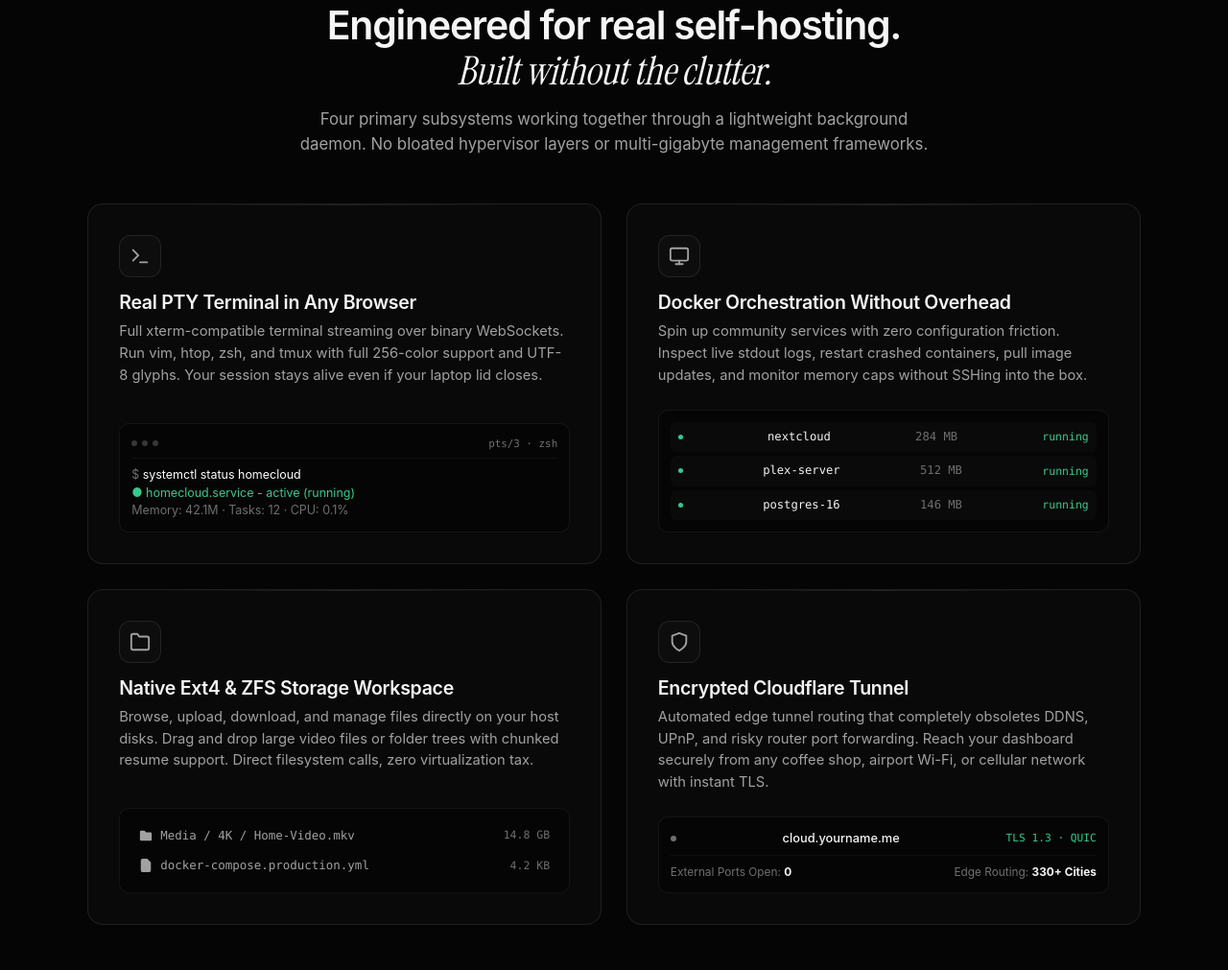
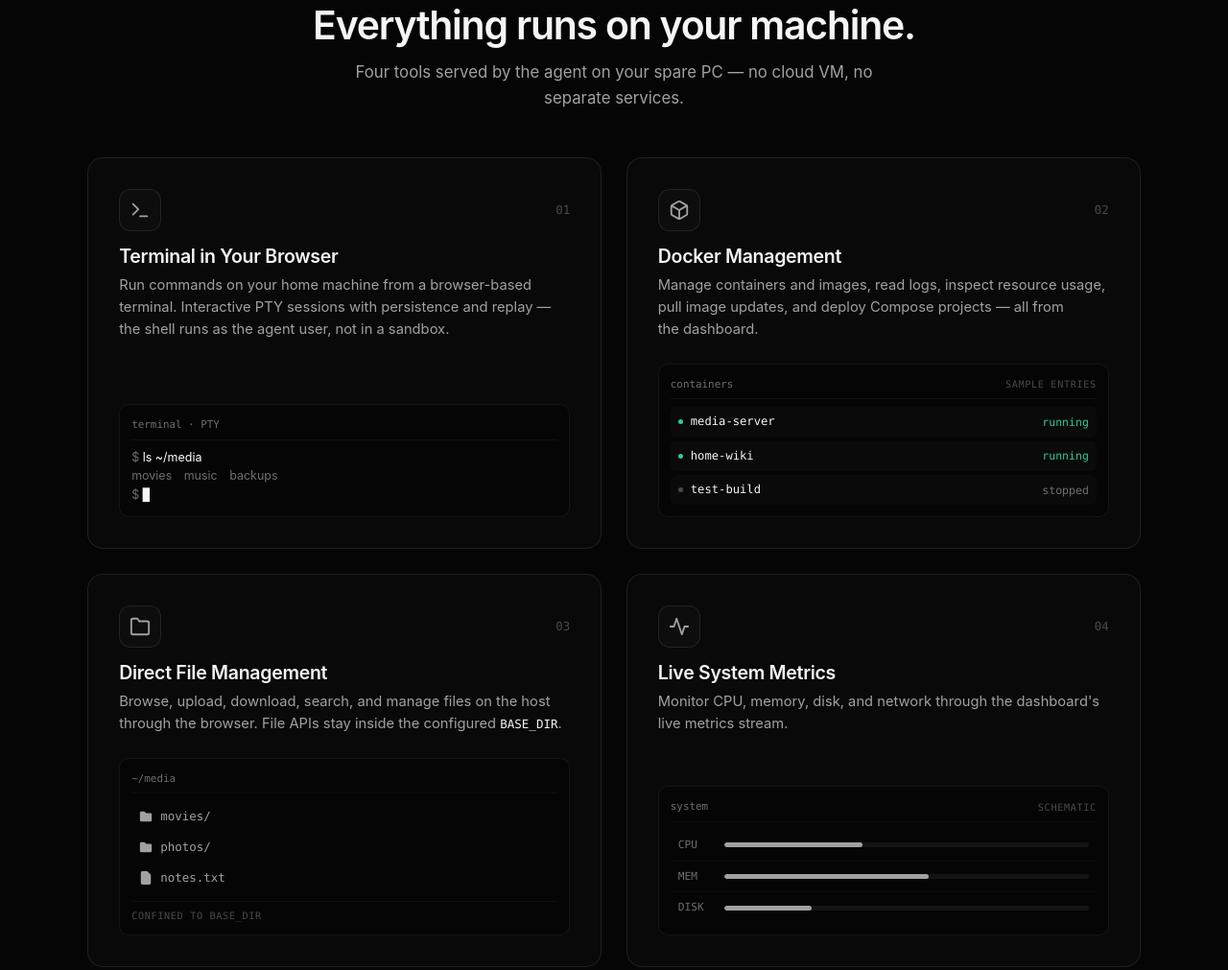
Before and after one commit to Cypher-0071/Home_Cloud, an Astro site in the folder landing/: page / in a window 1280 px wide. Shown: the part 3015-4026 px from the top of the page at 96% size. Built offline with nearby package versions, Linux system fonts and the light colour scheme; Astro itself is replaced by a stand-in of ours.

Commit message:
feat(landing): refine Features section with verified content

```diff
--- a/landing/src/components/Features.astro
+++ b/landing/src/components/Features.astro
@@ -1,161 +1,166 @@
 ---
 // landing/src/components/Features.astro
-// Feature Highlights: 4 focused, beautifully crafted Bento cards with tactile micro-interactions
-// (Host Terminal, Container Engine, Sovereign Storage, Zero-Trust Tunnel)
+// Feature grid: four implemented capabilities, each with a compact preview
+// that resembles the real product. Preview data is illustrative where noted;
+// no fabricated measurements, no unimplemented features.
 ---
 
 <section id="features" class="features-section">
   <div class="container features-container">
     <div class="features-header reveal">
       <h2 class="features-title">
-        Engineered for real self-hosting.<br />
-        <span class="font-serif-italic">Built without the clutter.</span>
+        Everything runs on your machine.
       </h2>
       <p class="features-desc">
-        Four primary subsystems working together through a lightweight background daemon.
-        No bloated hypervisor layers or multi-gigabyte management frameworks.
+        Four tools served by the agent on your spare PC — no cloud VM,
+        no separate services.
       </p>
     </div>
 
     <div class="features-bento-grid">
-      <!-- Feature Card 1: Web Terminal -->
+      <!-- 01: Terminal -->
       <div class="bento-card reveal">
-        <div class="card-glow" aria-hidden="true"></div>
         <div class="card-icon-bar">
-          <div class="feature-icon orange">
+          <div class="feature-icon">
             <svg viewBox="0 0 24 24" width="22" height="22" fill="none" stroke="currentColor" stroke-width="2" stroke-linecap="round" stroke-linejoin="round">
               <polyline points="4 17 10 11 4 5"></polyline>
               <line x1="12" y1="19" x2="20" y2="19"></line>
             </svg>
           </div>
+          <span class="card-num">01</span>
         </div>
 
-        <h3 class="card-title">Real PTY Terminal in Any Browser</h3>
+        <h3 class="card-title">Terminal in Your Browser</h3>
         <p class="card-desc">
-          Full xterm-compatible terminal streaming over binary WebSockets. Run vim, htop, zsh,
-          and tmux with full 256-color support and UTF-8 glyphs. Your session stays alive
-          even if your laptop lid closes.
+          Run commands on your home machine from a browser-based terminal.
+          Interactive PTY sessions with persistence and replay — the shell runs
+          as the agent user, not in a sandbox.
         </p>
 
-        <!-- Micro-Interactive Visual Preview -->
         <div class="card-micro-preview terminal-preview">
           <div class="preview-chrome">
-            <span class="p-dot"></span>
-            <span class="p-dot"></span>
-            <span class="p-dot"></span>
-            <span class="p-title">pts/3 · zsh</span>
+            <span class="p-title">terminal · PTY</span>
           </div>
           <div class="preview-body mono">
-            <div class="code-line"><span class="c-prompt">$</span> <span class="c-cmd">systemctl status homecloud</span></div>
-            <div class="code-line c-ok">● homecloud.service - active (running)</div>
-            <div class="code-line c-dim">  Memory: 42.1M · Tasks: 12 · CPU: 0.1%</div>
+            <div class="code-line"><span class="c-prompt">$</span> <span class="c-cmd">ls ~/media</span></div>
+            <div class="code-line c-dim">movies&ensp;&ensp;music&ensp;&ensp;backups</div>
+            <div class="code-line"><span class="c-prompt">$</span> <span class="c-caret">▊</span></div>
           </div>
         </div>
       </div>
 
-      <!-- Feature Card 2: Docker Containers -->
+      <!-- 02: Docker -->
       <div class="bento-card reveal">
-        <div class="card-glow" aria-hidden="true"></div>
         <div class="card-icon-bar">
-          <div class="feature-icon blue">
+          <div class="feature-icon">
             <svg viewBox="0 0 24 24" width="22" height="22" fill="none" stroke="currentColor" stroke-width="2" stroke-linecap="round" stroke-linejoin="round">
-              <rect x="2" y="3" width="20" height="14" rx="2"></rect>
-              <line x1="8" y1="21" x2="16" y2="21"></line>
-              <line x1="12" y1="17" x2="12" y2="21"></line>
+              <path d="M21 8a2 2 0 0 0-1-1.73l-7-4a2 2 0 0 0-2 0l-7 4A2 2 0 0 0 3 8v8a2 2 0 0 0 1 1.73l7 4a2 2 0 0 0 2 0l7-4A2 2 0 0 0 21 16z"></path>
+              <polyline points="3.3 7 12 12 20.7 7"></polyline>
+              <line x1="12" y1="22" x2="12" y2="12"></line>
             </svg>
           </div>
+          <span class="card-num">02</span>
         </div>
 
-        <h3 class="card-title">Docker Orchestration Without Overhead</h3>
+        <h3 class="card-title">Docker Management</h3>
         <p class="card-desc">
-          Spin up community services with zero configuration friction. Inspect live stdout logs,
-          restart crashed containers, pull image updates, and monitor memory caps without SSHing
-          into the box.
+          Manage containers and images, read logs, inspect resource usage, pull
+          image updates, and deploy Compose projects — all from the dashboard.
         </p>
 
-        <!-- Micro-Interactive Visual Preview -->
         <div class="card-micro-preview docker-preview">
+          <div class="preview-chrome">
+            <span class="p-title">containers</span>
+            <span class="p-note">SAMPLE ENTRIES</span>
+          </div>
           <div class="docker-mini-row">
             <span class="mini-status-led"></span>
-            <span class="mini-name">nextcloud</span>
-            <span class="mini-metric">284 MB</span>
+            <span class="mini-name">media-server</span>
             <span class="mini-state">running</span>
           </div>
           <div class="docker-mini-row">
             <span class="mini-status-led"></span>
-            <span class="mini-name">plex-server</span>
-            <span class="mini-metric">512 MB</span>
+            <span class="mini-name">home-wiki</span>
             <span class="mini-state">running</span>
           </div>
-          <div class="docker-mini-row">
+          <div class="docker-mini-row is-stopped">
             <span class="mini-status-led"></span>
-            <span class="mini-name">postgres-16</span>
-            <span class="mini-metric">146 MB</span>
-            <span class="mini-state">running</span>
+            <span class="mini-name">test-build</span>
+            <span class="mini-state">stopped</span>
           </div>
         </div>
       </div>
 
-      <!-- Feature Card 3: Storage & Files -->
+      <!-- 03: Files -->
       <div class="bento-card reveal">
-        <div class="card-glow" aria-hidden="true"></div>
         <div class="card-icon-bar">
-          <div class="feature-icon purple">
+          <div class="feature-icon">
             <svg viewBox="0 0 24 24" width="22" height="22" fill="none" stroke="currentColor" stroke-width="2" stroke-linecap="round" stroke-linejoin="round">
               <path d="M22 19a2 2 0 0 1-2 2H4a2 2 0 0 1-2-2V5a2 2 0 0 1 2-2h5l2 3h9a2 2 0 0 1 2 2z"></path>
             </svg>
           </div>
+          <span class="card-num">03</span>
         </div>
 
-        <h3 class="card-title">Native Ext4 & ZFS Storage Workspace</h3>
+        <h3 class="card-title">Direct File Management</h3>
         <p class="card-desc">
-          Browse, upload, download, and manage files directly on your host disks.
-          Drag and drop large video files or folder trees with chunked resume support.
-          Direct filesystem calls, zero virtualization tax.
+          Browse, upload, download, search, and manage files on the host through
+          the browser. File APIs stay inside the configured <code>BASE_DIR</code>.
         </p>
 
-        <!-- Micro-Interactive Visual Preview -->
         <div class="card-micro-preview file-preview">
+          <div class="preview-chrome">
+            <span class="p-title">~/media</span>
+          </div>
           <div class="file-item">
             <svg viewBox="0 0 16 16" width="14" height="14" fill="currentColor"><path d="M1 3.5A1.5 1.5 0 0 1 2.5 2h2.764c.958 0 1.76.56 2.311 1.184l.73.816H13.5A1.5 1.5 0 0 1 15 5.5v7a1.5 1.5 0 0 1-1.5 1.5h-11A1.5 1.5 0 0 1 1 12.5v-9z"/></svg>
-            <span class="file-name">Media / 4K / Home-Video.mkv</span>
-            <span class="file-size">14.8 GB</span>
+            <span class="file-name">movies/</span>
+          </div>
+          <div class="file-item">
+            <svg viewBox="0 0 16 16" width="14" height="14" fill="currentColor"><path d="M1 3.5A1.5 1.5 0 0 1 2.5 2h2.764c.958 0 1.76.56 2.311 1.184l.73.816H13.5A1.5 1.5 0 0 1 15 5.5v7a1.5 1.5 0 0 1-1.5 1.5h-11A1.5 1.5 0 0 1 1 12.5v-9z"/></svg>
+            <span class="file-name">photos/</span>
           </div>
           <div class="file-item">
             <svg viewBox="0 0 16 16" width="14" height="14" fill="currentColor"><path d="M4 0h5.293A1 1 0 0 1 10 .293L13.707 4a1 1 0 0 1 .293.707V14a2 2 0 0 1-2 2H4a2 2 0 0 1-2-2V2a2 2 0 0 1 2-2z"/></svg>
-            <span class="file-name">docker-compose.production.yml</span>
-            <span class="file-size">4.2 KB</span>
+            <span class="file-name">notes.txt</span>
           </div>
+          <p class="preview-foot">CONFINED TO BASE_DIR</p>
         </div>
       </div>
 
-      <!-- Feature Card 4: Zero Trust Tunnel -->
+      <!-- 04: Metrics -->
       <div class="bento-card reveal">
-        <div class="card-glow" aria-hidden="true"></div>
         <div class="card-icon-bar">
-          <div class="feature-icon green">
+          <div class="feature-icon">
             <svg viewBox="0 0 24 24" width="22" height="22" fill="none" stroke="currentColor" stroke-width="2" stroke-linecap="round" stroke-linejoin="round">
-              <path d="M12 22s8-4 8-10V5l-8-3-8 3v7c0 6 8 10 8 10z"></path>
+              <polyline points="22 12 18 12 15 21 9 3 6 12 2 12"></polyline>
             </svg>
           </div>
+          <span class="card-num">04</span>
         </div>
 
-        <h3 class="card-title">Encrypted Cloudflare Tunnel</h3>
+        <h3 class="card-title">Live System Metrics</h3>
         <p class="card-desc">
-          Automated edge tunnel routing that completely obsoletes DDNS, UPnP, and risky router port forwarding.
-          Reach your dashboard securely from any coffee shop, airport Wi-Fi, or cellular network with instant TLS.
+          Monitor CPU, memory, disk, and network through the dashboard's live
+          metrics stream.
         </p>
 
-        <!-- Micro-Interactive Visual Preview -->
-        <div class="card-micro-preview tunnel-preview">
-          <div class="tunnel-status-row">
-            <span class="tunnel-badge-dot"></span>
-            <span class="tunnel-domain mono">cloud.yourname.me</span>
-            <span class="tunnel-tls">TLS 1.3 · QUIC</span>
+        <div class="card-micro-preview metrics-preview">
+          <div class="preview-chrome">
+            <span class="p-title">system</span>
+            <span class="p-note">SCHEMATIC</span>
           </div>
-          <div class="tunnel-meta-row">
-            <span>External Ports Open: <strong>0</strong></span>
-            <span>Edge Routing: <strong>330+ Cities</strong></span>
+          <div class="metric-row">
+            <span class="metric-label">CPU</span>
+            <span class="metric-track"><span class="metric-fill" style="width: 38%;"></span></span>
+          </div>
+          <div class="metric-row">
+            <span class="metric-label">MEM</span>
+            <span class="metric-track"><span class="metric-fill" style="width: 56%;"></span></span>
+          </div>
+          <div class="metric-row">
+            <span class="metric-label">DISK</span>
+            <span class="metric-track"><span class="metric-fill" style="width: 24%;"></span></span>
           </div>
         </div>
       </div>
@@ -175,12 +180,10 @@
 
   .features-header {
     text-align: center;
-    max-width: 680px;
+    max-width: 640px;
     margin-inline: auto;
     margin-bottom: var(--space-7);
   }
-
-
 
   .features-title {
     font-family: var(--font-display);
@@ -222,16 +225,6 @@
     box-shadow: 0 16px 40px -12px rgba(0, 0, 0, 0.7);
   }
 
-  .card-glow {
-    position: absolute;
-    top: 0;
-    left: 15%;
-    right: 15%;
-    height: 1px;
-    background: linear-gradient(90deg, transparent, rgba(255, 255, 255, 0.2), transparent);
-    opacity: 0.5;
-  }
-
   .card-icon-bar {
     display: flex;
     align-items: center;
@@ -251,16 +244,11 @@
     color: var(--hc-text-secondary);
   }
 
-  .feature-icon.orange,
-  .feature-icon.blue,
-  .feature-icon.purple,
-  .feature-icon.green {
-    color: var(--hc-text-secondary);
-    background: var(--hc-surface-2);
-    border-color: var(--hc-border-default);
+  .card-num {
+    font-family: var(--font-mono);
+    font-size: 0.78rem;
+    color: var(--hc-text-muted);
   }
-
-
 
   .card-title {
     font-size: 1.22rem;
@@ -277,9 +265,16 @@
     margin-bottom: var(--space-5);
   }
 
-  /* Micro previews */
+  .card-desc code {
+    font-family: var(--font-mono);
+    font-size: 0.85em;
+    color: var(--text-primary);
+  }
+
+  /* Previews: consistent weight, one quiet well per card */
   .card-micro-preview {
     margin-top: auto;
+    min-height: 118px;
     background: var(--hc-canvas);
     border: 1px solid var(--hc-border-subtle);
     border-radius: 10px;
@@ -287,45 +282,54 @@
     overflow: hidden;
   }
 
-  /* Terminal Micro Preview */
   .preview-chrome {
     display: flex;
     align-items: center;
-    gap: 5px;
+    justify-content: space-between;
+    gap: 8px;
     margin-bottom: 8px;
     padding-bottom: 6px;
     border-bottom: 1px solid rgba(255, 255, 255, 0.04);
   }
 
-  .p-dot {
-    width: 6px;
-    height: 6px;
-    border-radius: 50%;
-    background: rgba(255, 255, 255, 0.2);
-  }
-
   .p-title {
-    margin-left: auto;
     font-family: var(--font-mono);
     font-size: 0.68rem;
     color: var(--text-tertiary);
   }
 
+  .p-note {
+    font-family: var(--font-mono);
+    font-size: 0.64rem;
+    letter-spacing: 0.06em;
+    color: var(--text-muted);
+  }
+
+  .preview-foot {
+    margin: 8px 0 0;
+    padding-top: 6px;
+    border-top: 1px solid rgba(255, 255, 255, 0.04);
+    font-family: var(--font-mono);
+    font-size: 0.64rem;
+    letter-spacing: 0.06em;
+    color: var(--text-muted);
+  }
+
   .preview-body {
     font-size: 0.78rem;
-    line-height: 1.5;
+    line-height: 1.55;
   }
 
   .c-prompt { color: var(--hc-text-tertiary); }
   .c-cmd { color: #ffffff; }
-  .c-ok { color: var(--ok-night); }
   .c-dim { color: var(--text-tertiary); }
+  .c-caret { color: var(--text-primary); }
 
-  /* Docker Mini Rows */
+  /* Docker rows: name + state only, no invented measurements */
   .docker-mini-row {
     display: flex;
     align-items: center;
-    justify-content: space-between;
+    gap: 8px;
     padding: 6px 8px;
     border-radius: 6px;
     background: rgba(255, 255, 255, 0.02);
@@ -343,17 +347,33 @@
     height: 5px;
     border-radius: 50%;
     background: var(--ok);
+    flex-shrink: 0;
   }
 
-  .mini-name { color: var(--text-primary); font-weight: 500; }
-  .mini-metric { color: var(--text-tertiary); }
+  .docker-mini-row.is-stopped .mini-status-led {
+    background: var(--text-muted);
+  }
+
+  .mini-name {
+    flex: 1;
+    overflow: hidden;
+    text-overflow: ellipsis;
+    white-space: nowrap;
+    color: var(--text-primary);
+    font-weight: 500;
+  }
+
   .mini-state {
     font-size: 0.72rem;
-    font-family: var(--font-mono);
     color: var(--ok-night);
+    flex-shrink: 0;
   }
 
-  /* File item preview */
+  .docker-mini-row.is-stopped .mini-state {
+    color: var(--text-tertiary);
+  }
+
+  /* File rows */
   .file-item {
     display: flex;
     align-items: center;
@@ -371,50 +391,39 @@
     font-family: var(--font-mono);
   }
 
-  .file-size {
-    font-family: var(--font-mono);
-    color: var(--text-tertiary);
-    font-size: 0.72rem;
+  /* Metrics: schematic bars, no numbers */
+  .metric-row {
+    display: flex;
+    align-items: center;
+    gap: 10px;
+    padding: 7px 8px;
   }
 
-  /* Tunnel preview */
-  .tunnel-status-row {
-    display: flex;
-    align-items: center;
-    justify-content: space-between;
-    margin-bottom: 8px;
-    padding-bottom: 6px;
-    border-bottom: 1px solid rgba(255, 255, 255, 0.04);
+  .metric-row + .metric-row {
+    border-top: 1px solid rgba(255, 255, 255, 0.04);
   }
 
-  .tunnel-badge-dot {
-    width: 6px;
-    height: 6px;
-    border-radius: 50%;
-    background: var(--hc-text-tertiary);
-  }
-
-  .tunnel-domain {
-    font-size: 0.8rem;
-    color: var(--text-primary);
-    font-weight: 500;
-  }
-
-  .tunnel-tls {
+  .metric-label {
+    width: 38px;
+    flex-shrink: 0;
+    font-family: var(--font-mono);
     font-size: 0.7rem;
-    color: var(--ok-night);
-    font-family: var(--font-mono);
-  }
-
-  .tunnel-meta-row {
-    display: flex;
-    justify-content: space-between;
-    font-size: 0.74rem;
     color: var(--text-tertiary);
   }
 
-  .tunnel-meta-row strong {
-    color: var(--text-primary);
+  .metric-track {
+    flex: 1;
+    height: 5px;
+    border-radius: 999px;
+    background: rgba(255, 255, 255, 0.06);
+    overflow: hidden;
+  }
+
+  .metric-fill {
+    display: block;
+    height: 100%;
+    border-radius: 999px;
+    background: var(--text-secondary);
   }
 
   @media (max-width: 860px) {
```
